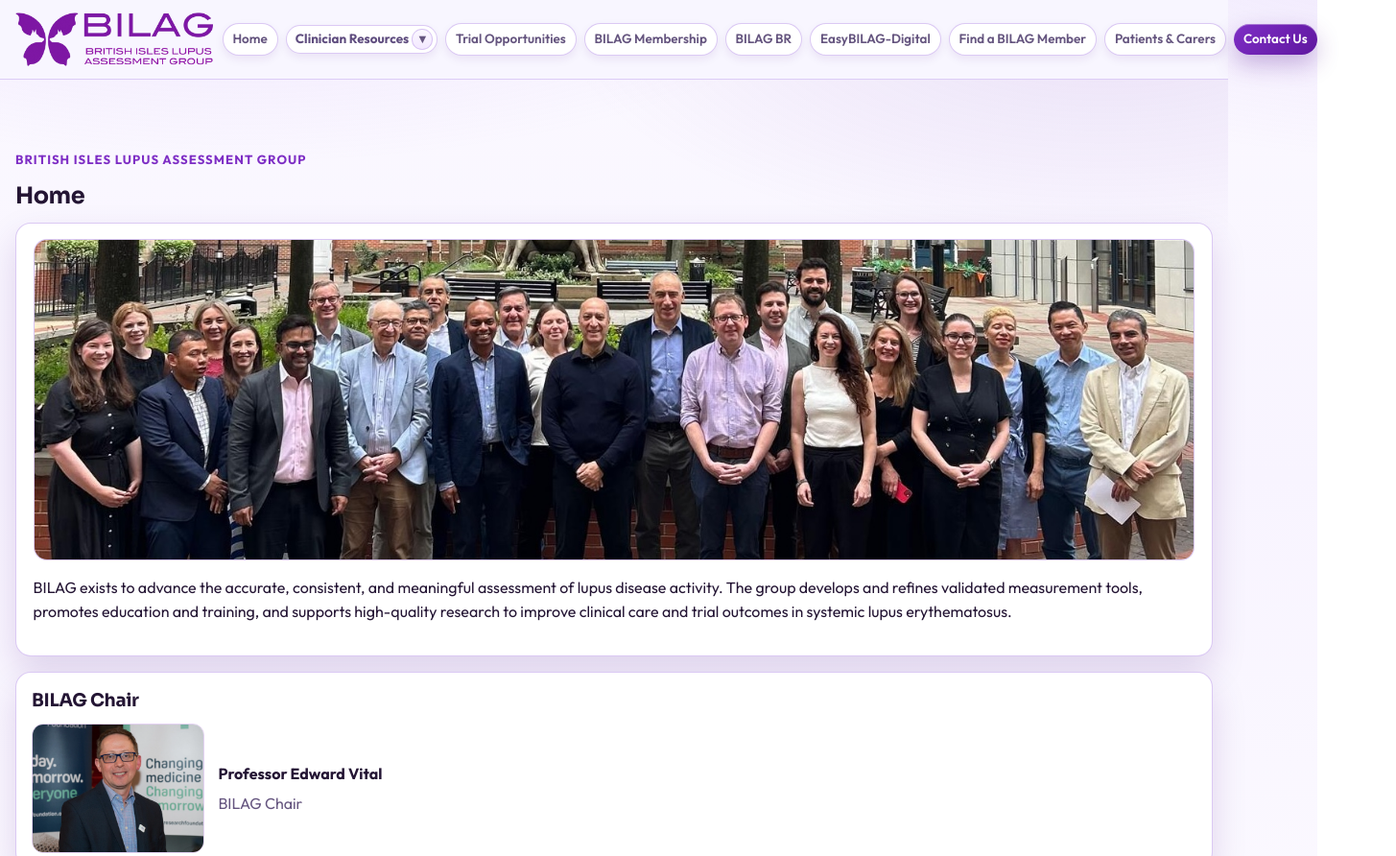
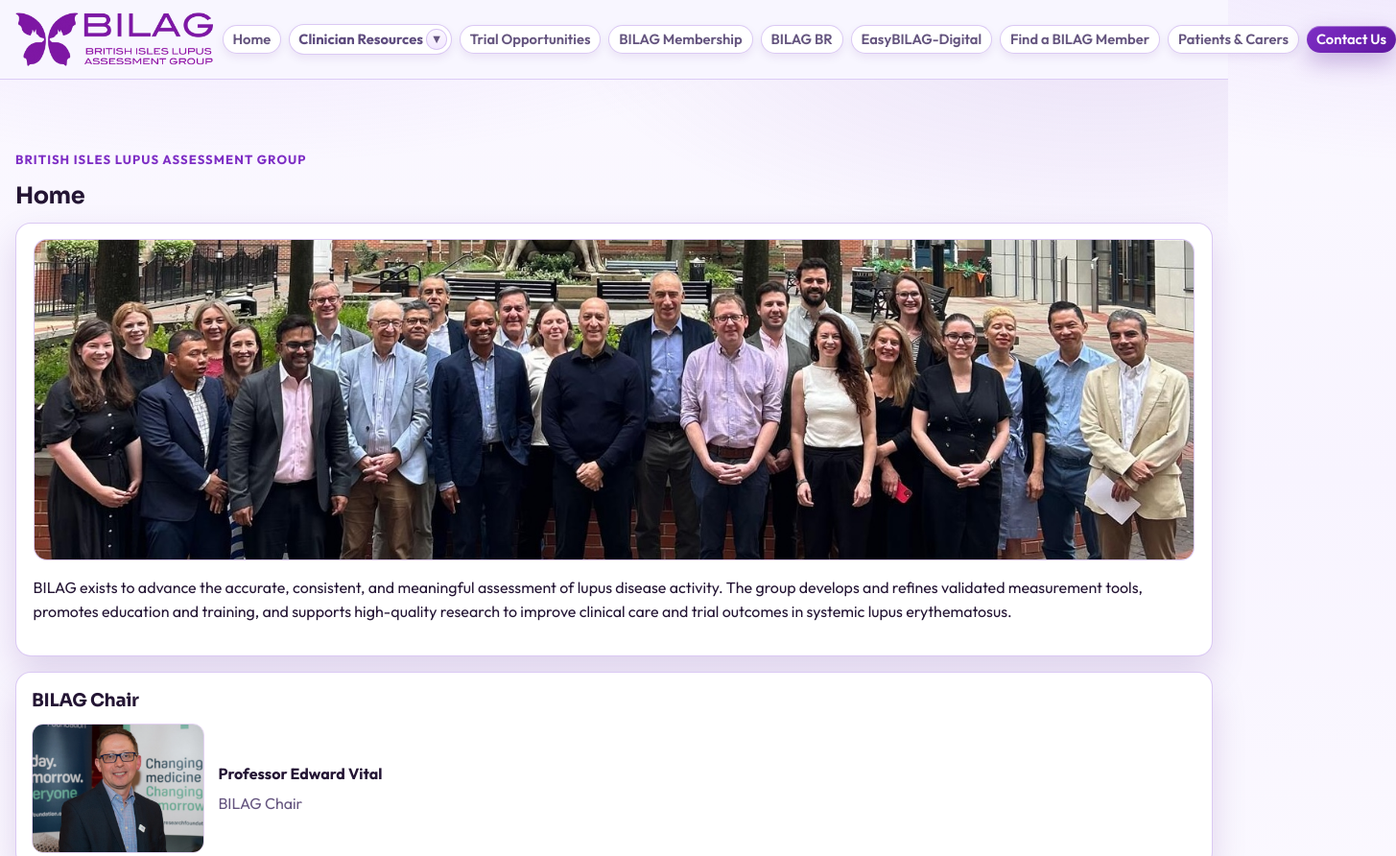
Before and after one commit to BlooperKoops/bilag-website, a plain HTML site: page index.html in a window 1280 px wide. Shown: the top 892 px of the page at 96% size, 1455 px wide, since content can reach past the window. Drawn offline with Linux system fonts and the light colour scheme.

Commit message:
Increase toolbar pill text size and allow wrapped labels

```diff
--- a/style.css
+++ b/style.css
@@ -45,11 +45,16 @@
   align-items:center;
   min-width:max-content;
 }
-.nav-list a{font-weight:600;color:var(--muted);font-size:.84rem;white-space:nowrap}
+.nav-list a{font-weight:600;color:var(--muted);font-size:.92rem}
 .nav-list a:hover{color:var(--primary-strong)}
 .nav-list > li > a{
   display:inline-flex;
   align-items:center;
+  justify-content:center;
+  text-align:center;
+  line-height:1.2;
+  white-space:normal;
+  max-width:10.5rem;
   padding:.3rem .62rem;
   border:1px solid rgba(205,181,240,.72);
   border-radius:999px;
@@ -532,6 +537,8 @@
   .nav-list > li{width:100%}
   .nav-list > li > a{
     width:100%;
+    max-width:none;
+    text-align:left;
     border-radius:10px;
     justify-content:flex-start;
     padding:.45rem .55rem;
```
